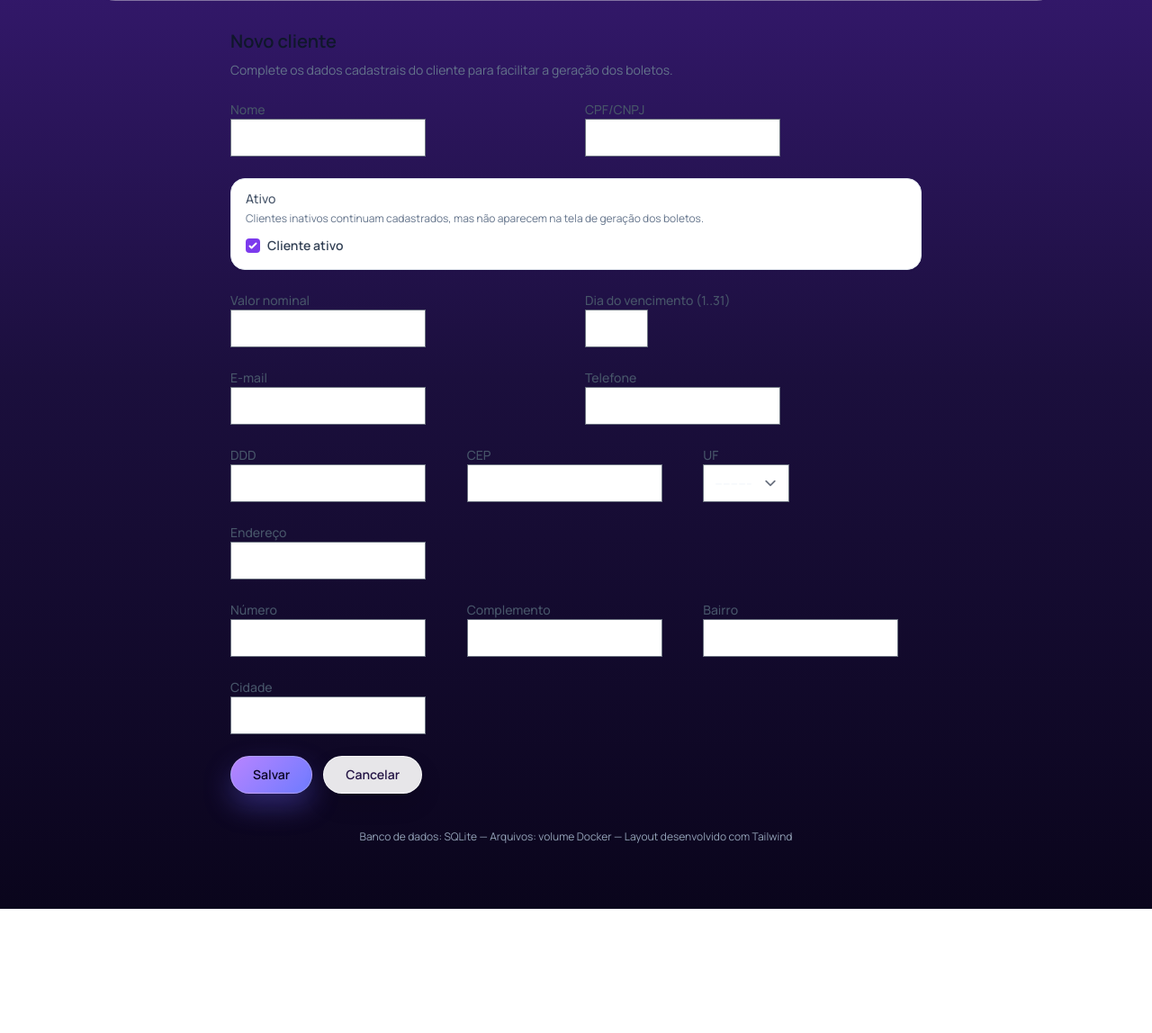
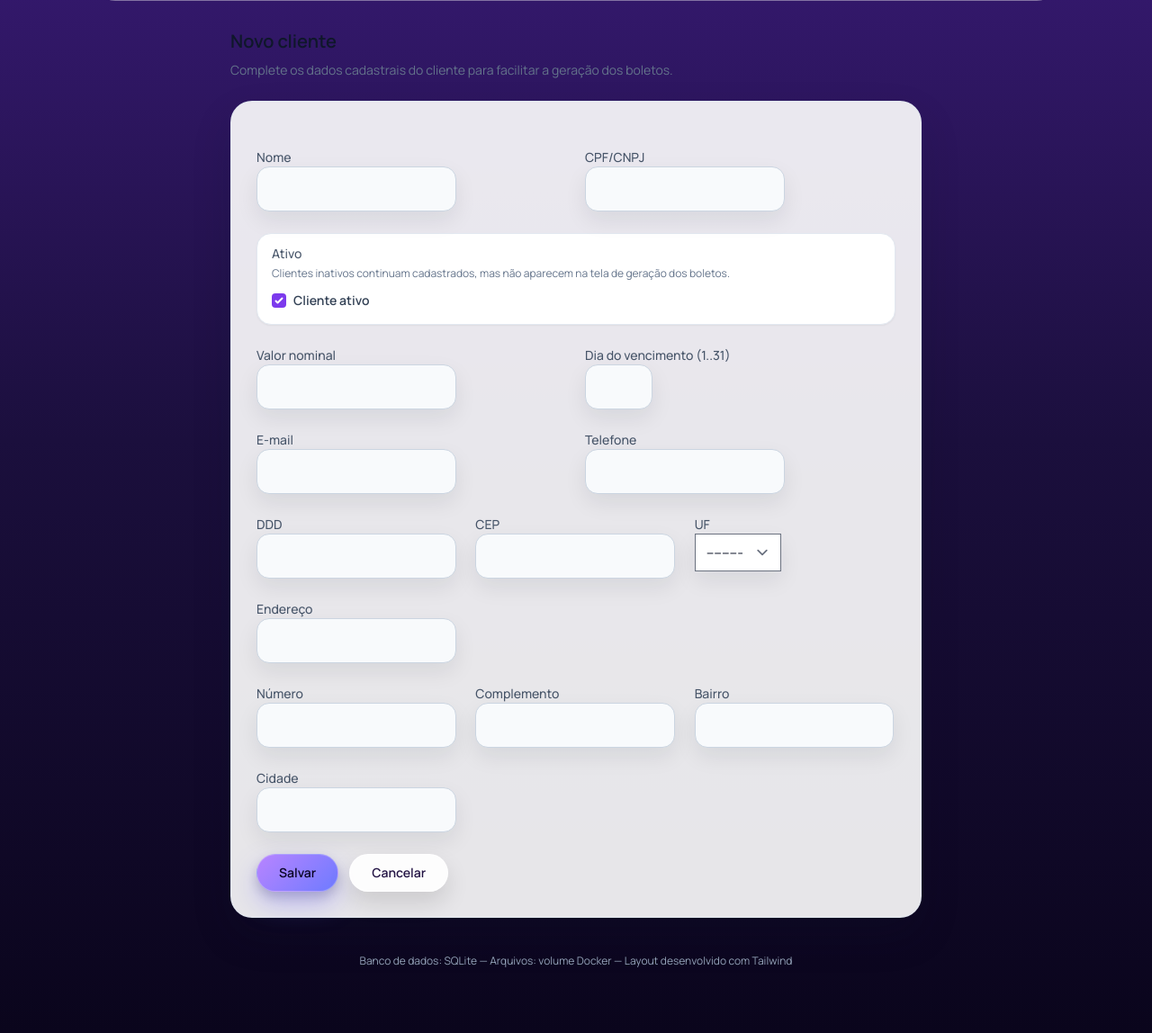
Before and after one commit to ADRIANO1992DIAS/Receber_inter_2, a Django app: page /clientes/novo/ in a window 1280 px wide. Shown: the part 172-1320 px from the top of the page at 90% size. Before the commit the page ends 1182 px from the top, so only its background shows below. Run offline with Django 5.2, Linux system fonts and the light colour scheme; a user stored in the database is signed in; some libraries are stand-ins or nearby versions.

Commit message:
alteracao no fornt

```diff
--- a/templates/base.html
+++ b/templates/base.html
@@ -37,7 +37,7 @@
 
       body {
         font-family: 'Manrope', system-ui, -apple-system, BlinkMacSystemFont, 'Segoe UI', sans-serif;
-        color: var(--ink-soft);
+        color: #0f172a !important;
       }
 
       .main-nav a {
@@ -57,7 +57,7 @@
       }
 
       .page-subtitle {
-        color: var(--ink-soft);
+        color: #e2e8f0;
       }
 
       a,
@@ -159,6 +159,61 @@
       .filter-panel option {
         color: #1b1240;
       }
+
+
+      /* Campos de formulario principais */
+      input[type="text"],
+      input[type="email"],
+      input[type="number"],
+      input[type="tel"],
+      input[type="password"],
+      input[type="date"],
+      input[type="datetime-local"],
+      input[type="time"],
+      select,
+      textarea {
+        color: #0f172a;
+        background: #f8fafc;
+        border: 1px solid #cbd5e1;
+        border-radius: 14px;
+        padding: 0.75rem 0.9rem;
+        box-shadow: 0 10px 24px rgba(15, 23, 42, 0.08);
+      }
+
+      input::placeholder,
+      textarea::placeholder {
+        color: #94a3b8;
+      }
+
+
+
+      /* Contraste padrao em caixas claras */
+      main .rounded-3xl,
+      main .rounded-2xl,
+      main .filter-panel,
+      main table,
+      main form,
+      main p,
+      main label,
+      main td,
+      main th {
+        color: #0f172a;
+      }
+
+      main .rounded-3xl a,
+      main .rounded-2xl a {
+        color: inherit;
+      }
+
+
+
+      .form-card {
+        background: rgba(255, 255, 255, 0.9);
+        border: 1px solid rgba(226, 232, 240, 0.9);
+        border-radius: 24px;
+        padding: 28px;
+        box-shadow: 0 20px 45px rgba(15, 23, 42, 0.14);
+      }
     </style>
 
   </head>
--- a/templates/billing/cliente_form.html
+++ b/templates/billing/cliente_form.html
@@ -8,6 +8,7 @@
       </p>
     </div>
 
+    <div class="form-card">
     <form class="space-y-6" method="post" novalidate>
       {% csrf_token %}
       {% if form.non_field_errors %}
@@ -159,6 +160,7 @@
           Cancelar
         </a>
       </div>
-    </form>
+        </form>
+  </div>
   </div>
 {% endblock %}
```
Also changed, not shown: data/db.sqlite3, 2 other files.
